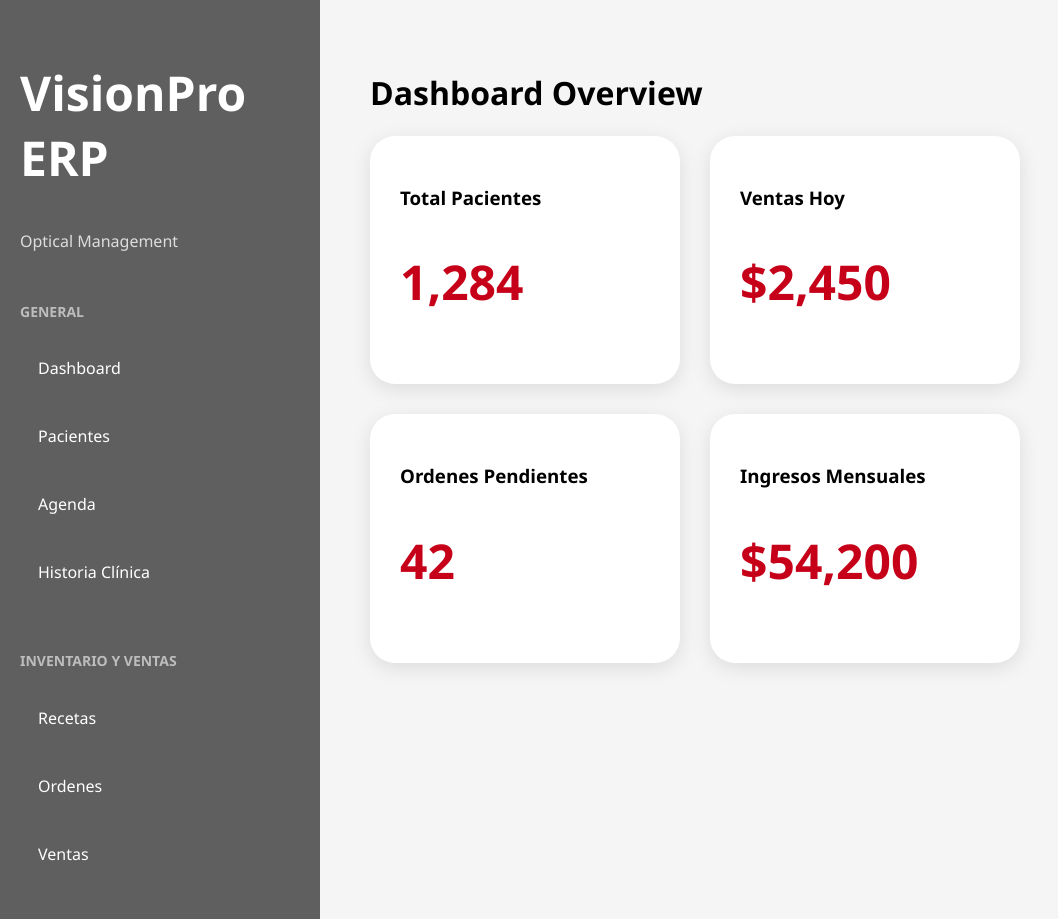
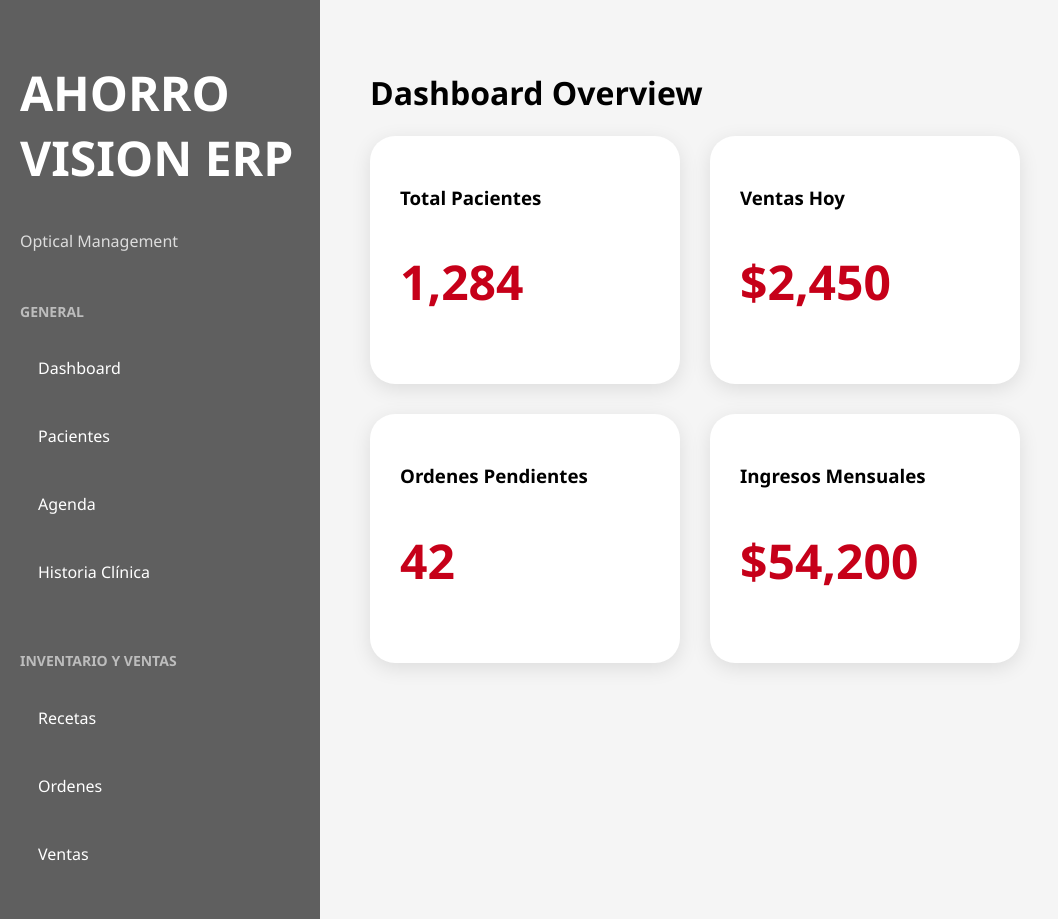
Before and after one commit to ahorrovision-ERP/consulta-optica-erp, a React (Vite) app: page / in a window 1280 px wide. Shown: the whole page, without its empty margins (0-1058 px from the left). Built offline with nearby package versions, Linux system fonts and the light colour scheme.

Commit message:
Update Sidebar.tsx

```diff
--- a/src/components/Sidebar.tsx
+++ b/src/components/Sidebar.tsx
@@ -1,8 +1,9 @@
+import logo from "../assets/logo.png";
 function Sidebar() {
   return (
     <aside className="sidebar">
 
-      <h1>VisionPro ERP</h1>
+      <h1>AHORRO VISION ERP</h1>
       <p>Optical Management</p>
 
       <div className="grupo">
```
